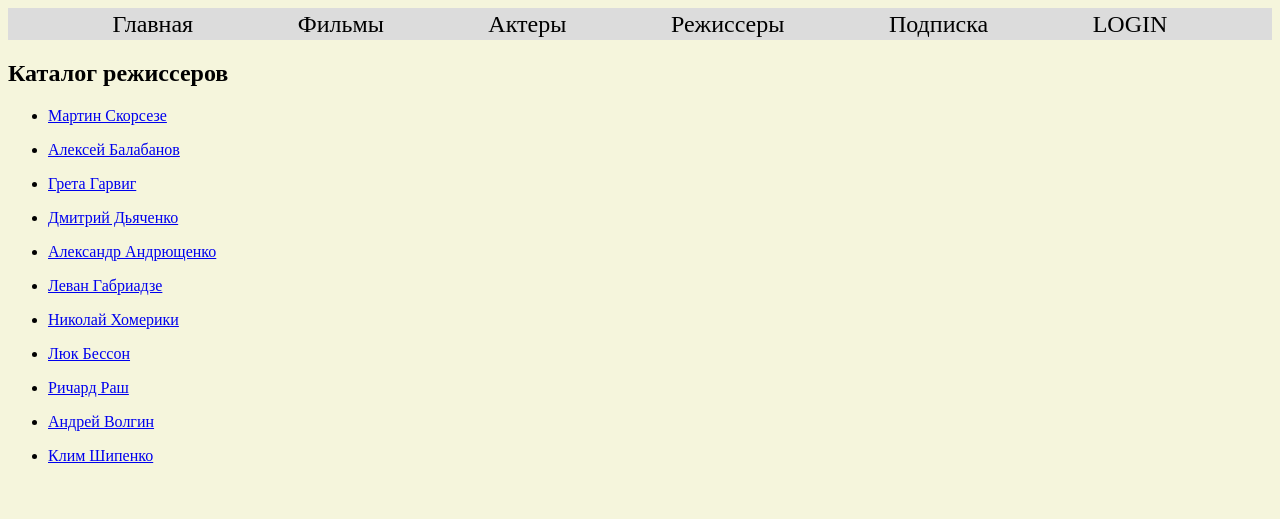
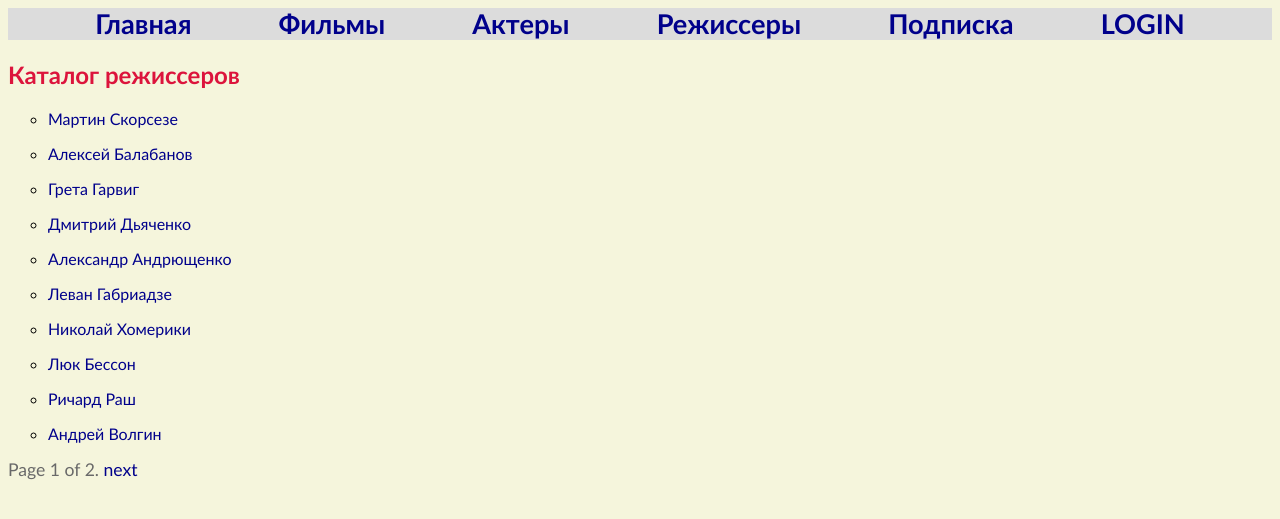
Before and after one commit to KateKrechet/djangoProject32_SiteProject, a Django app: page /directors/ in a window 1280 px wide. Shown: the top 519 px of the page. Run offline with Django 4.2, Linux system fonts and the light colour scheme; data comes from the database, SQL or seed files in the repository; both versions use the stored data as it was after the commit.

Commit message:
little design

```diff
--- a/catalog/static/css/main.css
+++ b/catalog/static/css/main.css
@@ -1,18 +1,70 @@
-.menu{
-    display:flex;
+.menu {
+    display: flex;
     flex-direction: row;
     justify-content: space-evenly;
     background-color: gainsboro;
     line-height: 2em;
+
 }
-.menu a{
+
+.menu a {
     text-decoration: none;
-    color: black;
-    font-size: 1.5em;
+    color: darkblue;
+    font-size: 1.7em;
+    font-weight: bold;
+
 }
-.menu a:hover{
+
+.menu a:hover {
     background-color: yellow;
 }
-body{
+
+ul li a {
+    text-decoration: none;
+    color: darkblue;
+}
+
+ul li a:hover {
+    background-color: yellow;
+}
+
+body {
     background-color: beige;
+    font-family: Calibri;
+
 }
+
+h1 {
+
+    color: crimson;
+}
+
+h2 {
+    color: crimson;
+}
+
+h3 {
+    color: dimgrey;
+}
+h4{
+    color: crimson;
+    font-size: 1.1em;
+}
+p{
+    color: crimson;
+}
+ul li{
+    list-style-type: circle;
+}
+.pagination{
+    color: dimgrey;
+    font-size: 1.1em;
+
+}
+.pagination a{
+    text-decoration: none;
+    color: darkblue;
+}
+.pagination a:hover{
+    background-color: yellow;
+}
--- a/catalog/static/css/podpiska.css
+++ b/catalog/static/css/podpiska.css
@@ -1,5 +1,5 @@
 .main {
-    background-color: aquamarine;
+    background-color: black;
     text-align: center;
 }
 
@@ -18,5 +18,5 @@
 }
 .card img{
     width: 100%;
-    height: 60%;
+    height: 55%;
 }
--- a/catalog/views.py
+++ b/catalog/views.py
@@ -31,7 +31,7 @@ def index(req):
 
 class KinoList(generic.ListView):
     model = Film
-    paginate_by = 2
+    paginate_by = 10
 
 
 class KinoDetail(generic.DetailView):
@@ -40,6 +40,7 @@ class KinoDetail(generic.DetailView):
 
 class ActorList(generic.ListView):
     model = Actor
+    paginate_by = 10
 
 
 class ActorDetail(generic.DetailView):
@@ -48,6 +49,7 @@ class ActorDetail(generic.DetailView):
 
 class DirectorList(generic.ListView):
     model = Director
+    paginate_by = 10
 
 
 class DirectorDetail(generic.DetailView):
--- a/templates/catalog/director_detail.html
+++ b/templates/catalog/director_detail.html
@@ -1,7 +1,7 @@
 {% extends 'index.html' %}
 {% block content %}
-    <h2>Режиссер: {{ director.fname }} {{ director.lname }}</h2>
-    <h2>Работы режиссера:</h2>
+    <h3>Режиссер: {{ director.fname }} {{ director.lname }}</h3>
+    <h3>Работы режиссера:</h3>
     {% for film in director.film_set.all %}
         <h4>{{ film.title }}</h4>
     {% endfor %}
--- a/templates/catalog/director_list.html
+++ b/templates/catalog/director_list.html
@@ -10,6 +10,27 @@
         </li>
     {% endfor %}
     </ul>
+      {% if is_paginated %}
+        <div class="pagination">
+<span class="step-links">
+        {% if page_obj.has_previous %}
+            {#                        <a href="?page=1">&laquo; first</a>#}
+            <a href="?page={{ page_obj.previous_page_number }}">previous</a>
+        {% endif %}
+
+    <span class="current">
+            Page {{ page_obj.number }} of {{ page_obj.paginator.num_pages }}.
+    </span>
+
+    {% if page_obj.has_next %}
+        <a href="?page={{ page_obj.next_page_number }}">next</a>
+        {#        <a href="?page={{ page_obj.paginator.num_pages }}">last &raquo;</a>#}
+    {% endif %}
+</span>
+        </div>
+    {% endif %}
+
+
 
 
 {% endblock %}
--- a/templates/registration/login.html
+++ b/templates/registration/login.html
@@ -5,7 +5,7 @@
     <title>Title</title>
 </head>
 <body>
-<h1>Вход</h1>
+<h2>Вход</h2>
 <form action="{% url 'login' %}" method="post">
     {% csrf_token %}
     <table>
@@ -19,6 +19,7 @@
             <td>{{ form.password }}</td>
         </tr>
     </table>
+    <br>
     <input type="submit" value="вход">
 
 </form>
```
Also changed, not shown: templates/catalog/actor_detail.html (+9 -7 lines), templates/catalog/actor_list.html (+20 -0 lines), templates/catalog/film_detail.html (+6 -6 lines), film_db.sqlite3.
